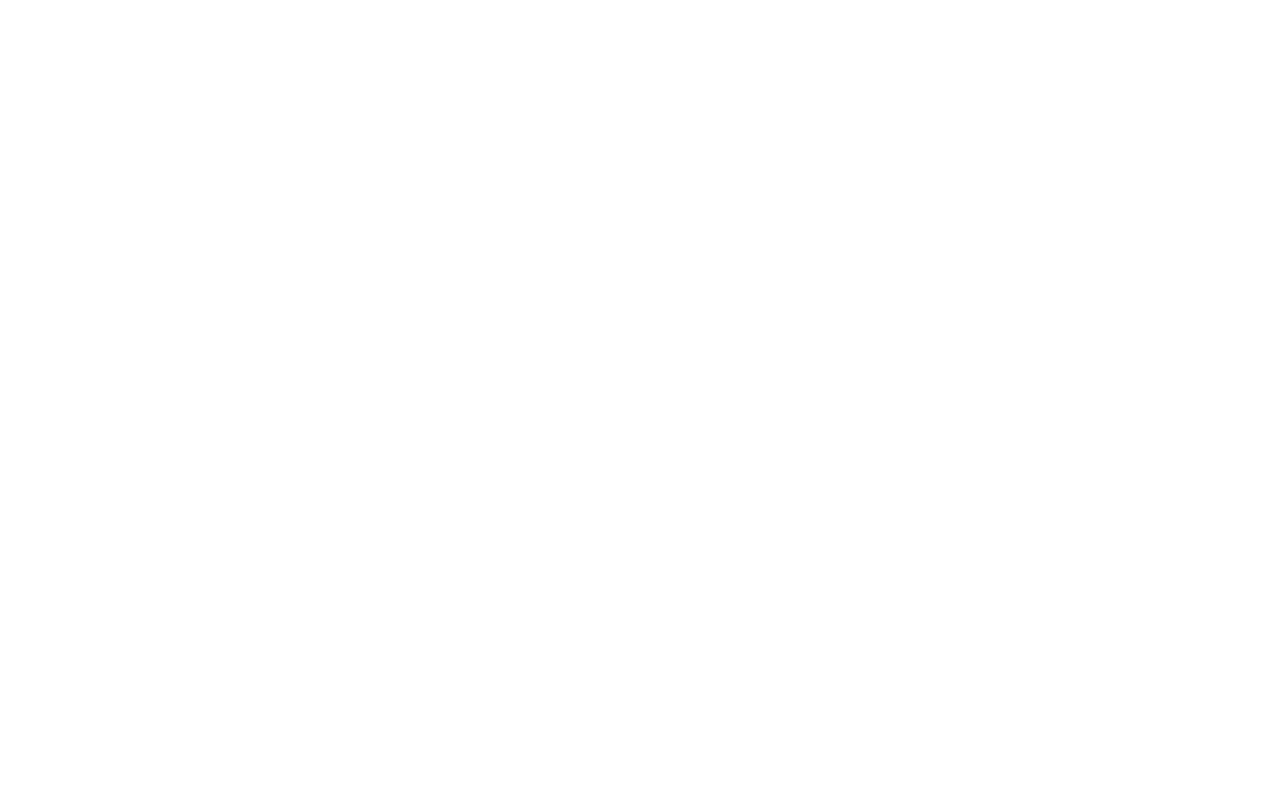
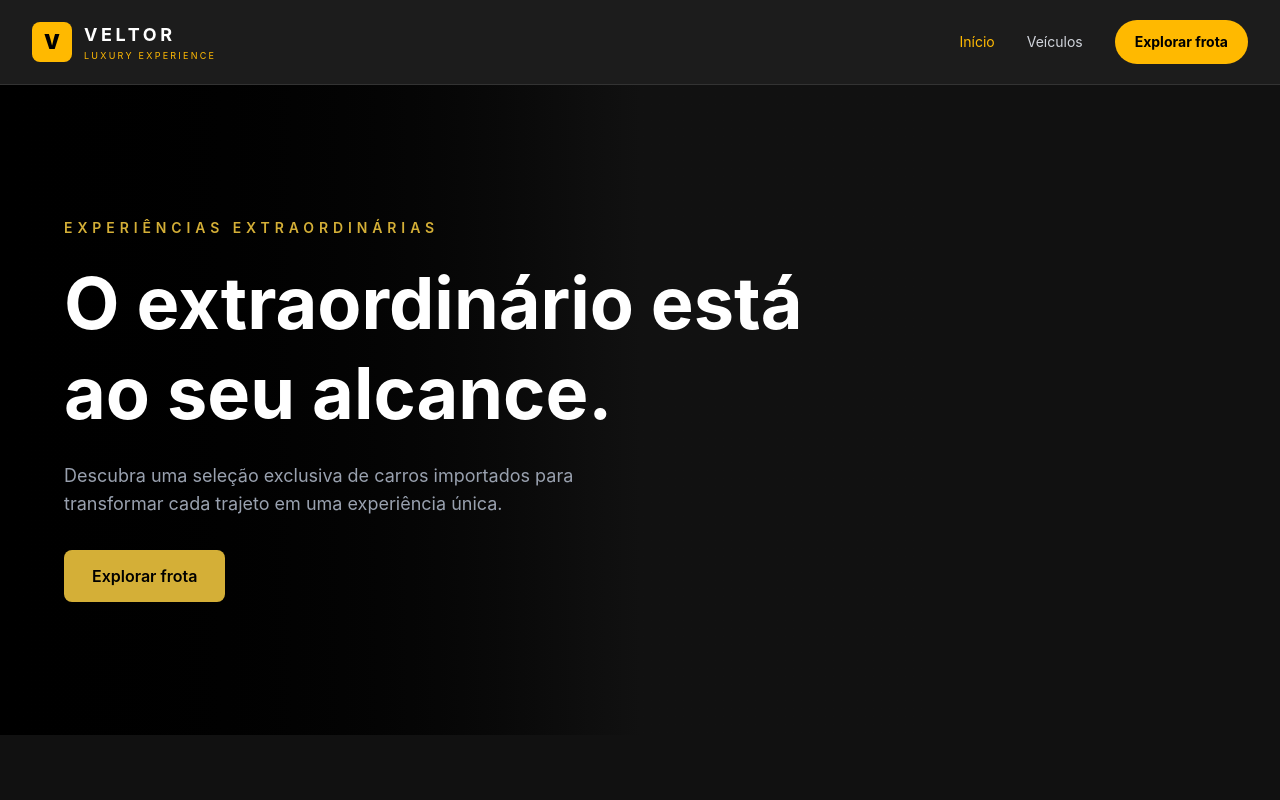
Before and after one commit to CP6-WEBDEVF/CP6_WEB, a React (Vite) app: page / in a window 1280 px wide. Shown: the top 800 px of the page. Built offline with nearby package versions, Linux system fonts and the light colour scheme.

Commit message:
feat: configurando rotas da aplicacao

```diff
--- a/src/App.jsx
+++ b/src/App.jsx
@@ -1,9 +1,16 @@
 
-const App = () => {
+import { BrowserRouter, Routes, Route } from 'react-router-dom'
+import Home from './pages/Home'
+import Carros from './pages/Carros'
+
+function App() {
   return (
-    <div>
-
-    </div>
+    <BrowserRouter>
+      <Routes>
+        <Route path="/" element={<Home />} />
+        <Route path="/carros" element={<Carros />} />
+      </Routes>
+    </BrowserRouter>
   )
 }
 
```
